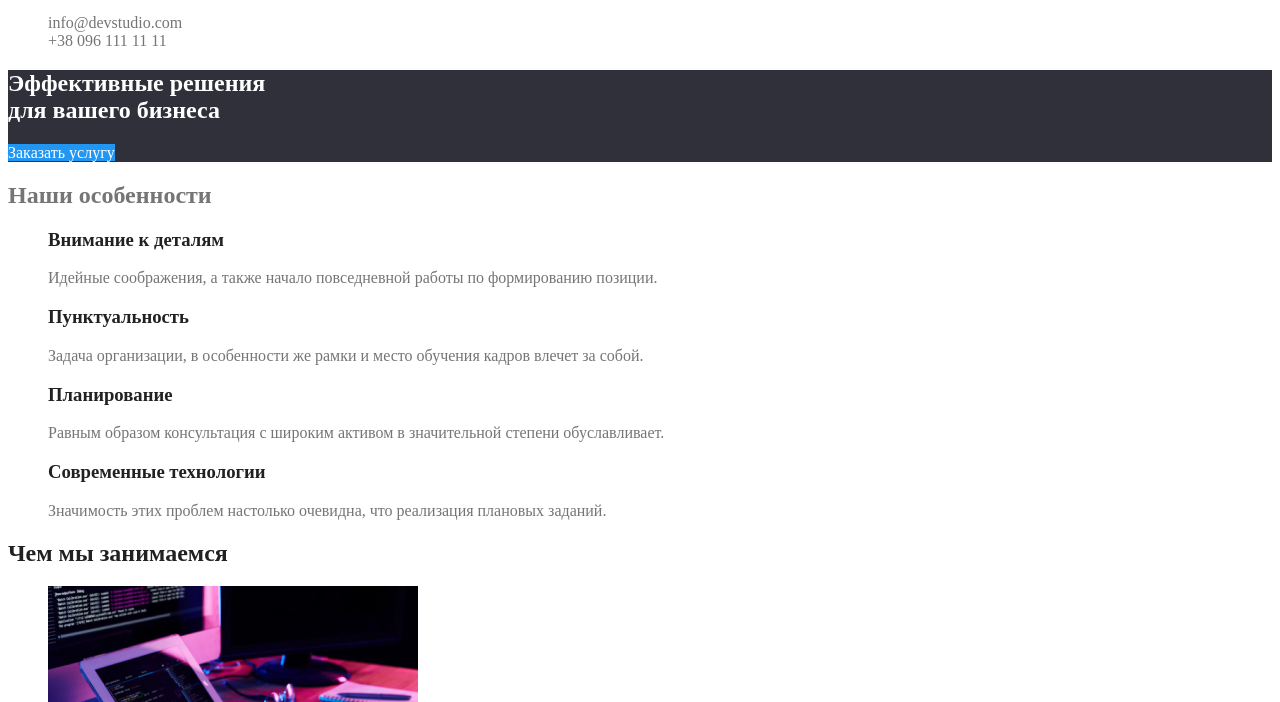
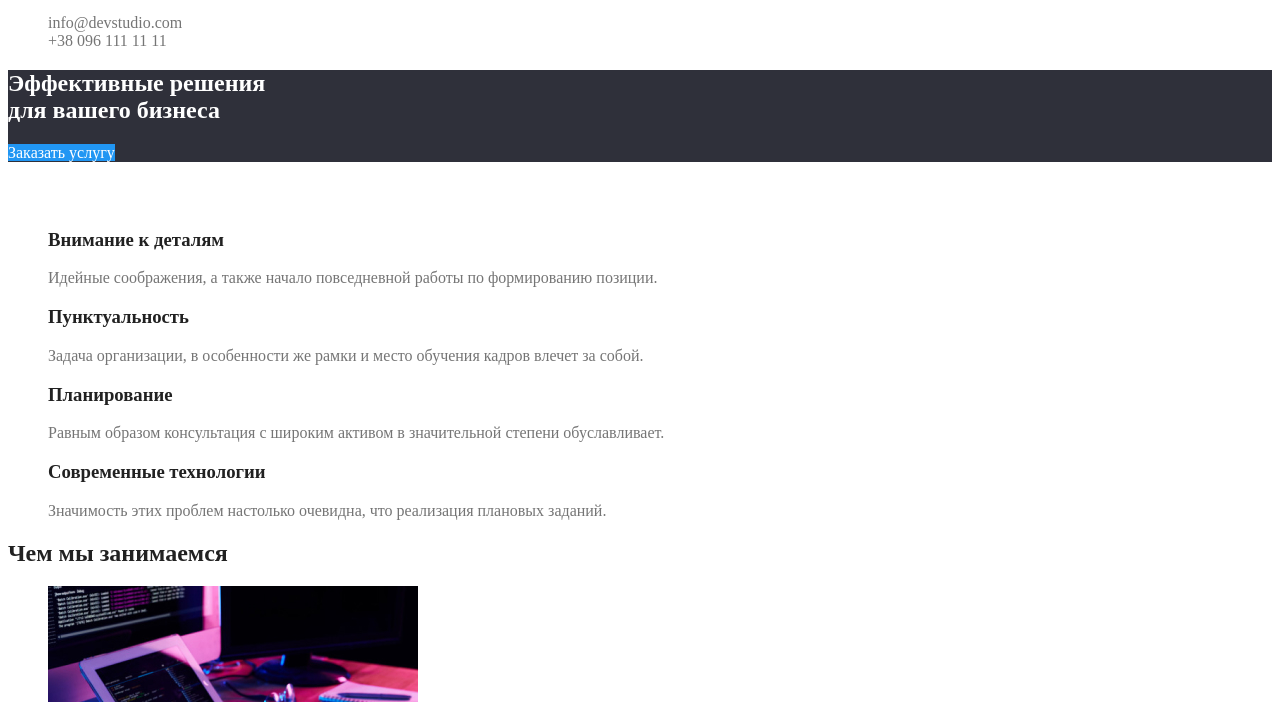
Before and after one commit to AlexKmetyuk/goit-markup-hw-02, a plain HTML site: page index.html in a window 1280 px wide. Shown: the part 98-800 px from the top of the page. Drawn offline with Linux system fonts and the light colour scheme.

Commit message:
фикс ошибки css

```diff
--- a/style/styles.css
+++ b/style/styles.css
@@ -61,7 +61,7 @@ header{
 
 /* ------Наши особенности (студия)----- */
 .our-features-title{
-    color: #var(--white);
+    color: var(--white);
 }
 .our-features-item{
     color: var(--title-text-color);
```
